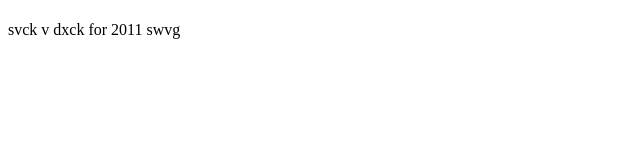
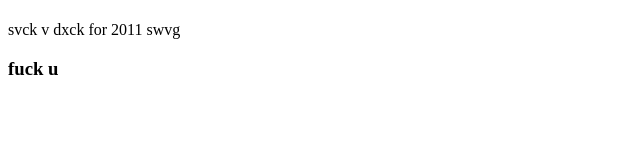
Before and after one commit to Amoneute/mtm6201-week1, a plain HTML site: page index.html in a window 1280 px wide. Shown: the full height of the page, 0-640 px from the left. Drawn offline with Linux system fonts and the light colour scheme.

Commit message:
more changes

```diff
--- a/index.html
+++ b/index.html
@@ -10,7 +10,15 @@
 <header>
     <h1></h1>
     <p>svck v dxck for 2011 swvg</p>
+    <nav>
+
+    </nav>
 </header>
+<main>
+    <section>
+        <h3>fuck u</h3>
+    </section>
+</main>
 </body>
 </html>
 <!--comment
```
